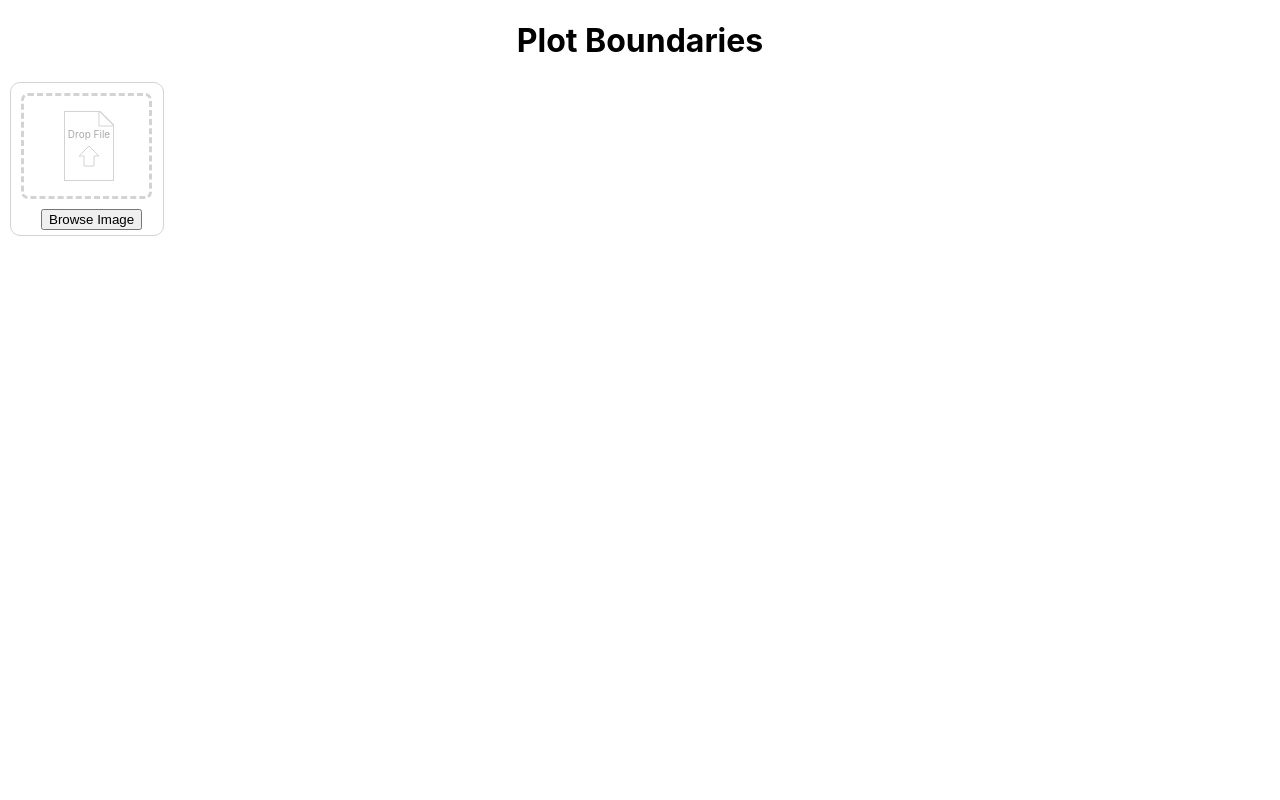
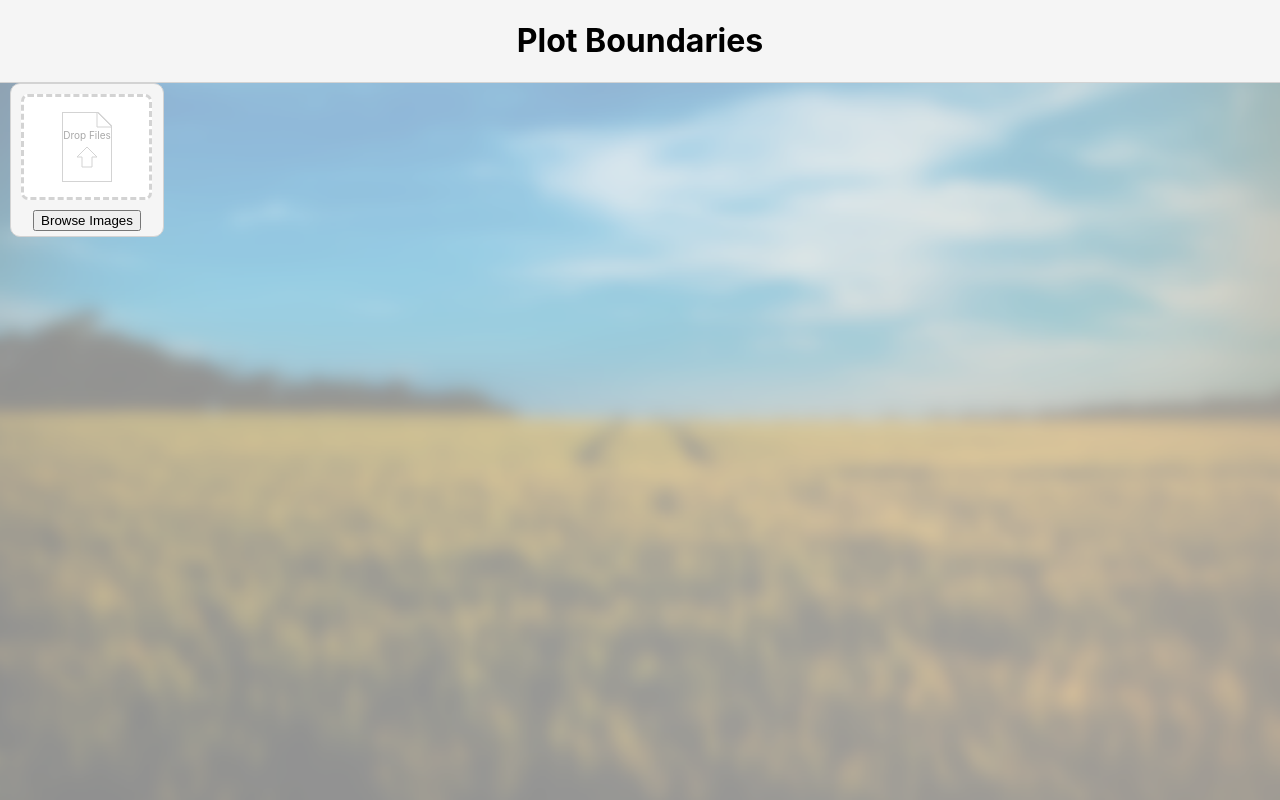
Before and after one commit to Chris-Schnaufer/webpc, a React (Create React App) app: page / in a window 1280 px wide. Built offline with nearby package versions, Linux system fonts and the light colour scheme; no server answers.

Commit message:
More usability changes

```diff
--- a/src/App.css
+++ b/src/App.css
@@ -1,16 +1,23 @@
-.App {
+.app {
   text-align: center;
+  background-color: white;
+  background: no-repeat center center url("/background.png");
+  background-size: cover;
+  height: 100vh;
+  overflow: hidden;
 }
 
 .image_bar_drop_wrap {
   display: flex;
   flex-direction: row;
   justify-content: flex-start;
+  background-color: whitesmoke;
+  padding: 5px 0px 5px 0px;
 }
 
 .floating_image_bar {
   padding-top: 10px;
-  background-color: #EFEFEF;
+  background-color: whiesmoke;
   border: 1px solid grey;
   border-radius: 5px;
   position: absolute;
--- a/src/App.js
+++ b/src/App.js
@@ -71,7 +71,7 @@ class App extends Component {
   render() {
     const should_reload_images = this.state.reload_images;
     return (
-      <div id="App">
+      <div id="App" class="app">
         <Titlebar title="Plot Boundaries" />
           {this.state.selected_image == null ?
               <ImageBar reload={should_reload_images}
--- a/src/ExpandCollapse.css
+++ b/src/ExpandCollapse.css
@@ -5,4 +5,5 @@
     margin-left: 5px;
     border: 1px darkgrey solid;
     border-radius: 7px;
+    background-color: whitesmoke;
 }
--- a/src/ImageBar.css
+++ b/src/ImageBar.css
@@ -3,7 +3,6 @@
     display: flex;
     flex-direction: row;
     justify-content: flex-start;
-    height: 182px;
     margin-bottom: 10px;
     height: 100%;
 }
@@ -12,7 +11,6 @@
     display: flex;
     flex-direction: row;
     justify-content: flex-start;
-    height: 70px;
     margin-bottom: 10px;
     height: 100%;
 }
@@ -22,6 +20,9 @@
     flex-direction: row;
     flex-wrap: wrap;
     justify-content: flex-start;
+    height: fit-content;
+    background-color: whitesmoke;
+    border-radius: 5px;
 }
 
 .imagebar-image-wrap {
--- a/src/ImageLoad.css
+++ b/src/ImageLoad.css
@@ -12,6 +12,7 @@
     border-radius: 10px;
     width: 152px;
     height: 152px;
+    background-color: whitesmoke;
 }
 
 .imagedrop-border-small {
@@ -19,6 +20,7 @@
     border-radius: 10px;
     width: 152px;
     height: 57px;
+    background-color: whitesmoke;
 }
 
 .imagedrop-zone {
@@ -40,7 +42,7 @@
 }
 
 .imagedrop-zone-info {
-    margin: 15px 0px 0px 40px;
+    margin-top: 15px;
     border: 0px;
 }
 
@@ -52,12 +54,12 @@
 }
 
 .imagedrop-file-browse {
-    margin: 10px 0px 0px 30px;
+    margin-top: 10px;
     white-space: nowrap;
 }
 
 .imagedrop-file-browse-small
 {
-    margin: 10px 0px 0px 30px;
+    margin-top: 10px;
     white-space: nowrap;
 }
--- a/src/ImageLoad.js
+++ b/src/ImageLoad.js
@@ -106,13 +106,13 @@ class ImageLoad extends Component {
                   <polygon points="0 0 35 0 50 15 50 70 0 70 0 0" stroke="lightgrey" fill="white" strokeWidth="2" />
                   <polygon points="35 0 35 15 50 15" stroke="lightgrey" fill="white" strokeWidth="1" />
                   <polygon points="25 35 35 45 30 45 30 55 20 55 20 45 15 45 25 35" stroke="lightgrey" fill="white" strokeWidth="1" />
-                  <text x="25" y="27" fontSize="10" textAnchor="middle" fill="darkgrey">Drop File</text>
+                  <text x="25" y="27" fontSize="10" textAnchor="middle" fill="darkgrey">Drop Files</text>
                 </svg>
               </div>
             }
           </div>
           <div id="imagedrop-browse" className="imagedrop-browse">
-            <button type="button" id="imagedrop-file-browse" className={this.props.small ? "imagedrop-file-browse-small" : "imagedrop-file-browse"} onClick={this.browseImage}>Browse Image</button>
+            <button type="button" id="imagedrop-file-browse" className={this.props.small ? "imagedrop-file-browse-small" : "imagedrop-file-browse"} onClick={this.browseImage}>Browse Images</button>
             <input type="file" id="imagedrop-file-find" accept="image/*" multiple className="imagedrop-file-pick" onChange={this.fileBrowsed}></input>
           </div>
         </div>
--- a/src/PlotClip.css
+++ b/src/PlotClip.css
@@ -4,6 +4,8 @@
     flex-direction: row;
     align-items: center;
     justify-content: center;
+    background-color: whitesmoke;
+    padding-bottom: 10px;
 }
 
 .plotclip-image-wrap {
--- a/src/PlotClip.js
+++ b/src/PlotClip.js
@@ -67,7 +67,7 @@ class PlotClip extends Component {
   ];
 
   plots_actions = [
-  {id: 'toggle_magnifier', name: 'Toggles magnifier', description: "Toggle Magnifier", tool_uri: process.env.PUBLIC_URL + '/Magnifier.png', state: 0, tool_click: (ev)=>this.actionToggleMagnifier(ev)},
+  //{id: 'toggle_magnifier', name: 'Toggles magnifier', description: "Toggle Magnifier", tool_uri: process.env.PUBLIC_URL + '/Magnifier.png', state: 0, tool_click: (ev)=>this.actionToggleMagnifier(ev)},
   ];
 
   adjustment_actions = [];
@@ -117,13 +117,38 @@ class PlotClip extends Component {
   cursor_last_page_x =  0;
   cursor_last_page_y = 0;
 
-  componentDidMount(){
+  prev_mouse_x = 0;
+  prev_mouse_y = 0;
+
+  componentDidUpdate(prevProps, prevState) {
+    if (this.props.image_uri != prevProps.image_uri) {
+      this.setState({
+                  points_x: [],
+                  points_y: [],
+                  last_x: null,
+                  last_y: null,
+                  drawing: false,
+                  was_drawing: false,
+                  have_bounds: false,
+                  current_tool: 0,
+                  magnifier: true,
+                  plot_rows: 1,
+                  plot_cols: 1,
+                  top_inset_pct: 0.0,
+                  right_inset_pct: 0.0,
+                  bottom_inset_pct: 0.0,
+                  left_inset_pct: 0.0
+      });
+    }
+  }
+
+  componentDidMount() {
     document.addEventListener("keydown", this.keyPress, false);
 
     this.setState({offset_x:0});
   }
 
-  componentWillUnmount(){
+  componentWillUnmount() {
     document.removeEventListener("keydown", this.keyPress, false);
   }
 
@@ -202,7 +227,7 @@ class PlotClip extends Component {
   mouseMove(ev) {
     this.cursor_last_page_x = ev.pageX;
     this.cursor_last_page_y = ev.pageY;
-    if (this.state.drawing) {
+    if (this.state.drawing && ev.target.id == "field_image") {
       let client_rect = ev.target.getBoundingClientRect();
       let cur_x = ev.clientX - client_rect.x;
       let cur_y = ev.clientY - client_rect.y;
@@ -336,8 +361,8 @@ class PlotClip extends Component {
     return (
       <div style={{disply:"flex", displayDirection:"column", justifyContent: "space-around"}} >
         <div id="plot_file_name_wrapper" style={{marginBottom: "10px"}} >
-          <span style={{gridColumn: 1}} >File name:&nbsp;</span>
-          <span id="file_name" style={{gridColumn: 2, fontWeight: "bold"}} >{this.props.image_details.name}</span>
+          <span id="file_name" style={{gridColumn: 1, fontWeight: "bold"}} >{this.props.image_details.name}</span>
+          <span style={{gridColumn: 2}} >&nbsp;</span>
         </div>
         <div style={{display:"grid", gridTemplateColumns: "repeat(2, 1fr)", gridGap: "10px", maxWidth: "900px"}} >
             <label htmlFor="plot_cols" style={{gridColumn: 1}}>Number of plot columns:</label>
@@ -390,8 +415,19 @@ class PlotClip extends Component {
       last_x = points_x[points_x.length - 1];
       last_y = points_y[points_y.length - 1];
     }
+
+    const last_diff_x = Math.abs(this.state.last_x - this.prev_mouse_x);
+    const last_diff_y = Math.abs(this.state.last_y - this.prev_mouse_y);
+    const valid_move = (last_diff_x < 70) || (last_diff_y < 70);
     if (this.state.drawing && this.state.last_x && this.state.last_y && (this.state.last_x !== last_x || this.state.last_y !== last_y)) {
-      polyline += (this.state.last_x + this.plots_display_info.offset_x) + ' ' + (this.state.last_y + this.plots_display_info.offset_y);
+      if (valid_move) {
+        polyline += (this.state.last_x + this.plots_display_info.offset_x) + ' ' + (this.state.last_y + this.plots_display_info.offset_y);
+      }
+    }
+
+    if ((this.state.last_x != null) && (this.state.last_y != null)) {
+      this.prev_mouse_x = this.state.last_x;
+      this.prev_mouse_y = this.state.last_y;
     }
     return polyline;
   }
--- a/src/Titlebar.css
+++ b/src/Titlebar.css
@@ -4,6 +4,8 @@
     flex-direction: row;
     align-items: center;
     justify-content: center;
+    background-color: whitesmoke;
+    border-bottom: 1px solid lightgrey;
 }
 
 .titlebar > h1 {
--- a/src/ToolBar.css
+++ b/src/ToolBar.css
@@ -27,7 +27,6 @@
     max-width: 54px;
     max-height: 54px;
     margin: 1px 5px 1px 1px;
-    border: 1px solid darkgray;
     border-radius: 5px;
     background-clip: content-box;
 }
@@ -38,7 +37,6 @@
     max-width: 28px;
     max-height: 28px;
     margin: 1px 5px 1px 1px;
-    border: 1px solid darkgray;
     border-radius: 3px;
     background-clip: content-box;
 }
--- a/src/ToolBar.js
+++ b/src/ToolBar.js
@@ -54,7 +54,7 @@ class Toolbar extends Component {
                  baseProfile="full"
                  width="100%" height="100%"
                  xmlns="http://www.w3.org/2000/svg">
-            <polygon points="0 0 60 0 60 95 0 95 0 0" stroke="white" strokeWidth="1" fill="white" fillOpacity="60%" />
+            <polygon points="0 0 60 0 60 95 0 95 0 0" stroke="whitesmoke" strokeWidth="1" fill="whitesmoke" fillOpacity="60%" />
           </svg>
           <div id="toolbar-tooldetail-wrap" className="toolbar-tooldetail-wrap" >
             <img id={"toolbar-tool-"  + tool_info.id.toString()}
```
Also changed, not shown: public/background.png (added).
